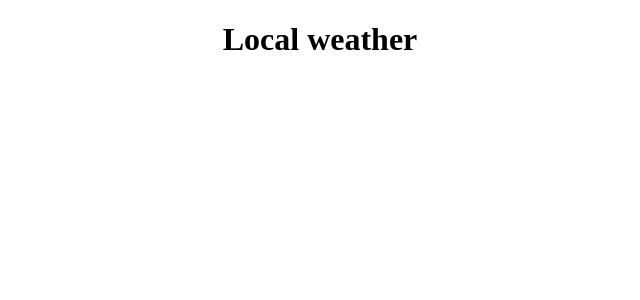
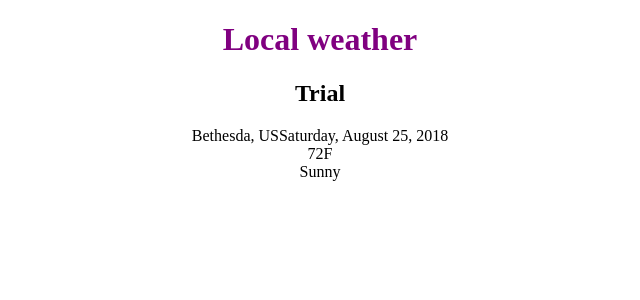
Before and after one commit to AFMR/local-weather-app, an Angular app: page / in a window 1280 px wide. Shown: the top 300 px of the page, without its empty margins (320-960 px from the left). Built offline with nearby package versions, Linux system fonts and the light colour scheme.

Commit message:
Fixed bug

```diff
--- a/src/app/app.component.css
+++ b/src/app/app.component.css
@@ -0,0 +1,4 @@
+h1{
+    color: purple;
+    size: 20vw;
+}
--- a/src/app/app.component.html
+++ b/src/app/app.component.html
@@ -3,5 +3,6 @@
   <h1>
     Local weather
   </h1>
-
+  <h2> Trial </h2>
+  <app-current-weather></app-current-weather>
 </div>
--- a/src/app/app.module.ts
+++ b/src/app/app.module.ts
@@ -2,10 +2,12 @@
 import { NgModule } from '@angular/core';
 
 import { AppComponent } from './app.component';
+import { CurrentWeatherComponent } from './current-weather/current-weather.component';
 
 @NgModule({
   declarations: [
-    AppComponent
+    AppComponent,
+    CurrentWeatherComponent
   ],
   imports: [
     BrowserModule
--- /dev/null
+++ b/src/app/current-weather/current-weather.component.html
@@ -0,0 +1,13 @@
+<div>
+  <div>
+    <span>{{current.city}}, {{current.country}}</span>
+    <span>{{current.date | date:'fullDate'}}</span>
+  </div>
+  <div>
+    <img [src]='current.image'/>
+    <span>{{current.temperature | number:'1.0-0'}}F</span>
+  </div>
+  <div>
+    {{current.description}}
+  </div>
+</div>
--- /dev/null
+++ b/src/app/current-weather/current-weather.component.ts
@@ -0,0 +1,25 @@
+import { Component, OnInit } from '@angular/core';
+import {ICurrentWeather} from '../icurrent-weather';
+
+@Component({
+  selector: 'app-current-weather',
+  templateUrl: './current-weather.component.html',
+  styleUrls: ['./current-weather.component.css']
+})
+export class CurrentWeatherComponent implements OnInit {
+  current: ICurrentWeather;
+  constructor() {
+    this.current= {
+      city: 'Bethesda',
+      country: 'US',
+      date: new Date(),
+      image: '',
+      temperature: 72,
+      description: 'Sunny',
+    }
+   }
+
+  ngOnInit() {
+  }
+
+}
--- /dev/null
+++ b/src/app/icurrent-weather.ts
@@ -0,0 +1,8 @@
+export interface ICurrentWeather {
+    city: string
+    country: string
+    date: Date
+    image: string
+    temperature: number
+    description: string
+}
```
Also changed, not shown: src/app/current-weather/current-weather.component.css (added), 1 other file (tests, documents, lock files or other folders).
